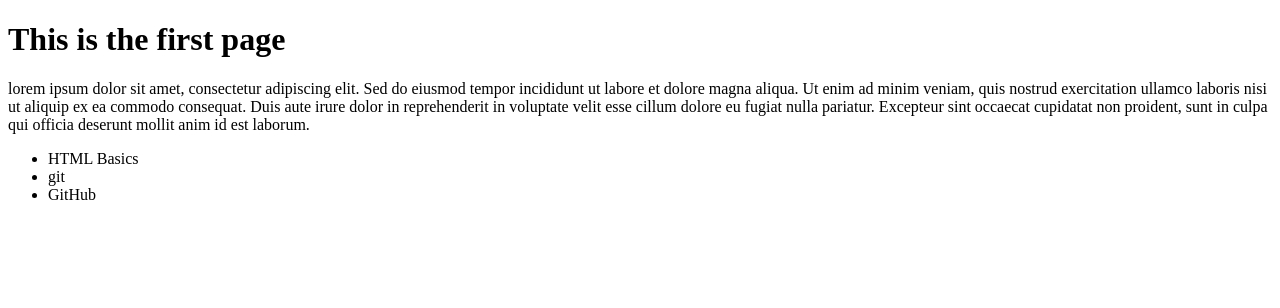
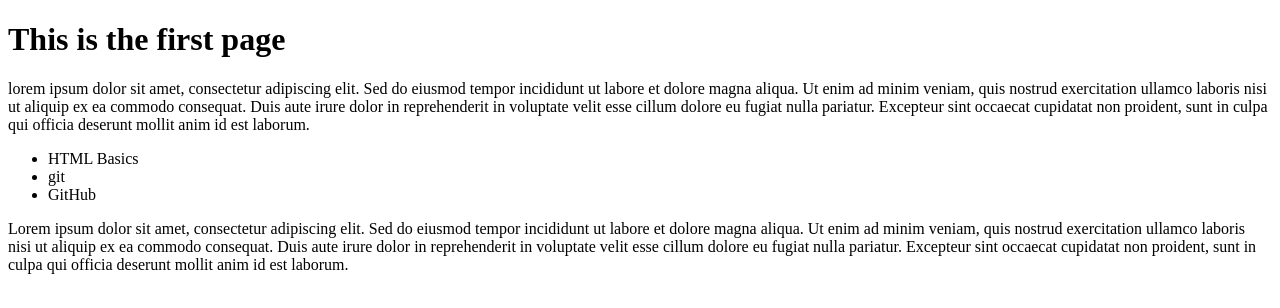
Before and after one commit to jemotskits/Git-Basics, a plain HTML site: page index.html in a window 1280 px wide. Drawn offline with Linux system fonts and the light colour scheme.

Commit message:
added a new paragraph

```diff
--- a/index.html
+++ b/index.html
@@ -14,5 +14,6 @@
         <li>git</li>
         <li>GitHub</li>
     </ul>
+    <p>Lorem ipsum dolor sit amet, consectetur adipiscing elit. Sed do eiusmod tempor incididunt ut labore et dolore magna aliqua. Ut enim ad minim veniam, quis nostrud exercitation ullamco laboris nisi ut aliquip ex ea commodo consequat. Duis aute irure dolor in reprehenderit in voluptate velit esse cillum dolore eu fugiat nulla pariatur. Excepteur sint occaecat cupidatat non proident, sunt in culpa qui officia deserunt mollit anim id est laborum.</p>
 </body>
 </html>
```
